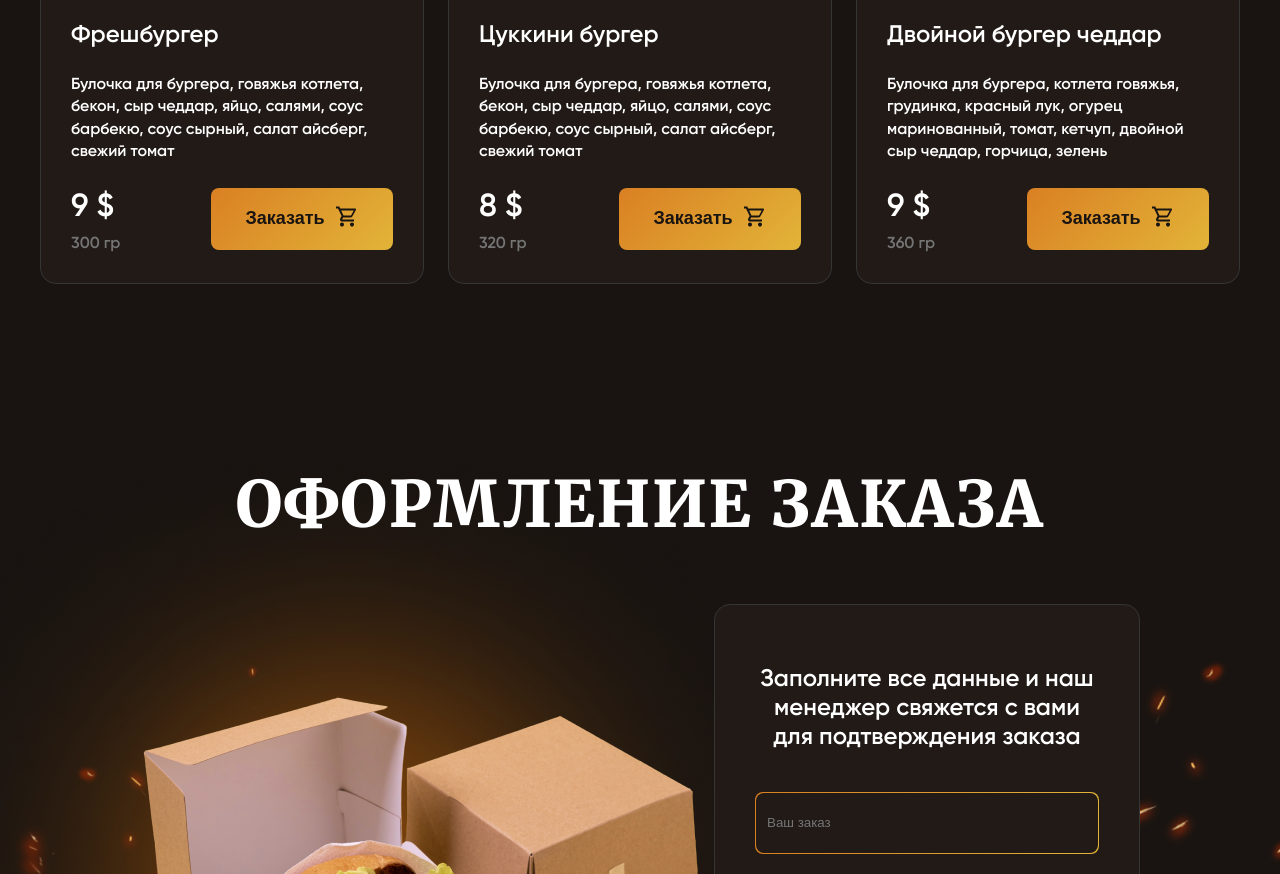
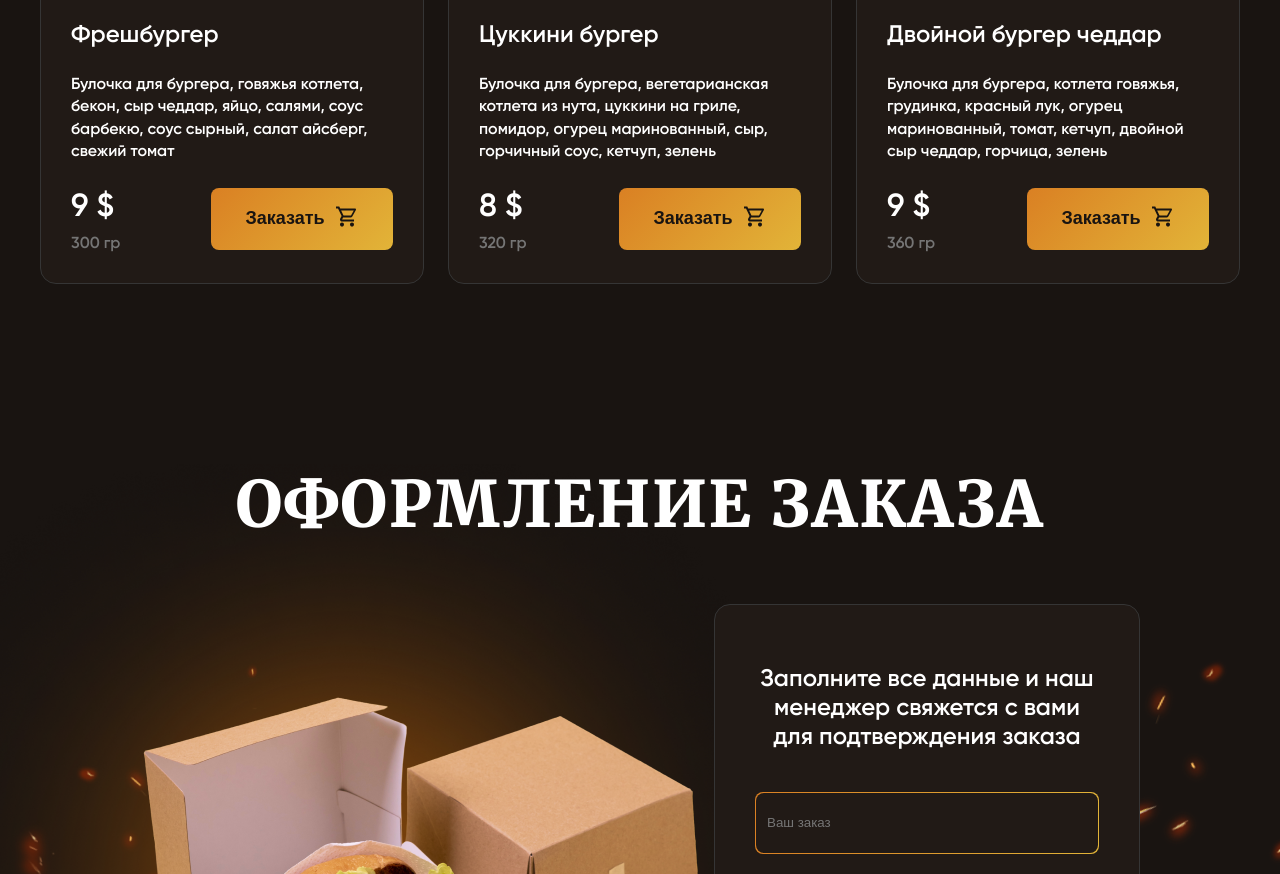
Before and after one commit to WheelyHog/burger-chadder, a plain HTML site: page index.html in a window 1280 px wide. Shown: the part 3894-4768 px from the top of the page. Drawn offline with Linux system fonts and the light colour scheme.

Commit message:
fix 11 burger description

```diff
--- a/index.html
+++ b/index.html
@@ -362,8 +362,8 @@
                     <img src="images/11.png" alt="burger-11">
                 </div>
                 <div class="products-item-title">Цуккини бургер</div>
-                <div class="products-item-text">Булочка для бургера, говяжья котлета, бекон, сыр чеддар, яйцо, салями,
-                    соус барбекю, соус сырный, салат айсберг, свежий томат
+                <div class="products-item-text">Булочка для бургера, вегетарианская котлета из нута, цуккини на гриле,
+                    помидор, огурец маринованный, сыр, горчичный соус, кетчуп, зелень
                 </div>
                 <div class="products-item-extra">
                     <div class="products-item-info">
```
